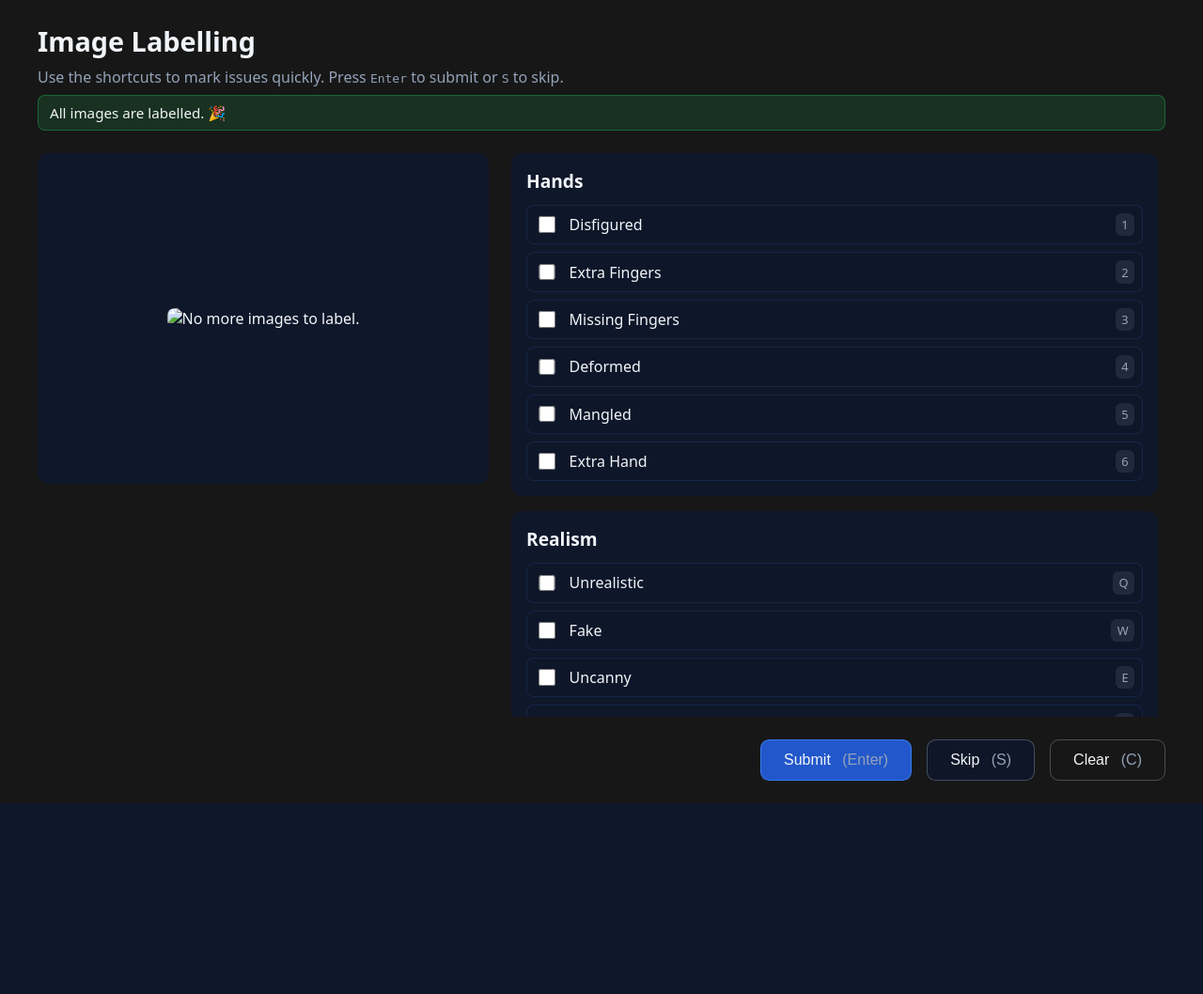
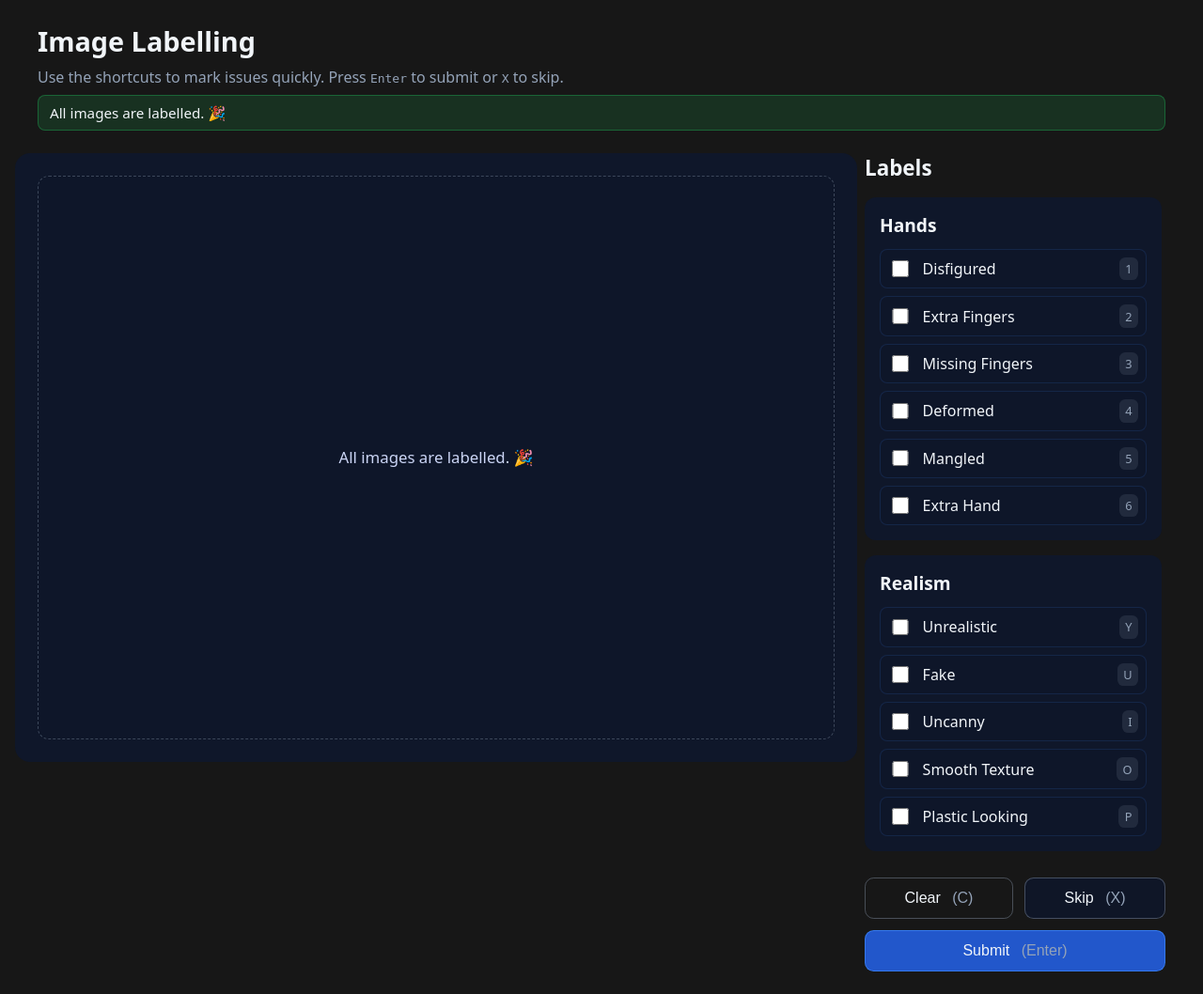
Before and after one commit to ShivamShrirao/simple_label_tool, a Flask app: page / in a window 1280 px wide. Shown: the whole page at 94% size. Before the commit the page ends 855 px from the top, so only its background shows below. Run offline with Flask 3, Linux system fonts and the light colour scheme; data that the repository does not hold is empty.

Commit message:
ux stuff

```diff
--- a/app.py
+++ b/app.py
@@ -1,3 +1,4 @@
+import atexit
 import json
 import sqlite3
 import threading
@@ -21,6 +22,7 @@ DATA_DIR = BASE_DIR / "data"
 DB_PATH = DATA_DIR / "labels.db"
 
 ALLOWED_EXTENSIONS = {".jpg", ".jpeg", ".png", ".bmp", ".gif", ".webp"}
+VALID_STATUSES = {"pending", "in_progress", "done"}
 
 app = Flask(
     __name__,
@@ -202,6 +204,75 @@ def finalize_image(image_id, token, labels, skipped):
         conn.close()
 
 
+def release_all_reservations():
+    conn = get_db_connection()
+    try:
+        conn.execute(
+            """
+            UPDATE images
+            SET status = 'pending',
+                reserved_by = NULL,
+                reserved_at = NULL,
+                updated_at = ?
+            WHERE status = 'in_progress'
+            """,
+            (timestamp(),),
+        )
+        conn.commit()
+    finally:
+        conn.close()
+
+
+def fetch_label_records(status=None, limit=None):
+    query = (
+        "SELECT id, filename, status, labels_json, skipped, reserved_by, "
+        "reserved_at, updated_at FROM images"
+    )
+    clauses = []
+    params = []
+
+    if status and status in VALID_STATUSES:
+        clauses.append("status = ?")
+        params.append(status)
+
+    if clauses:
+        query += " WHERE " + " AND ".join(clauses)
+
+    query += " ORDER BY id"
+
+    if limit is not None and limit > 0:
+        query += " LIMIT ?"
+        params.append(limit)
+
+    conn = get_db_connection()
+    try:
+        rows = conn.execute(query, params).fetchall()
+    finally:
+        conn.close()
+
+    records = []
+    for row in rows:
+        labels_json = row[3]
+        try:
+            labels = json.loads(labels_json) if labels_json else {}
+        except json.JSONDecodeError:
+            labels = labels_json
+        records.append(
+            {
+                "id": row[0],
+                "filename": row[1],
+                "status": row[2],
+                "labels": labels,
+                "skipped": bool(row[4]),
+                "reserved_by": row[5],
+                "reserved_at": row[6],
+                "updated_at": row[7],
+            }
+        )
+
+    return records
+
+
 @app.route("/")
 def index():
     return render_template("index.html")
@@ -300,7 +371,36 @@ def handle_unexpected_exception(exc):
     return jsonify({"message": "Internal server error"}), 500
 
 
+@app.route("/api/labels")
+def api_labels_view():
+    status_filter = request.args.get("status")
+    limit = request.args.get("limit", type=int)
+    records = fetch_label_records(status=status_filter, limit=limit)
+    return jsonify({"records": records})
+
+
+@app.route("/labels")
+def labels_view():
+    status_param = request.args.get("status", "all")
+    limit = request.args.get("limit", type=int)
+
+    status_filter = status_param if status_param in VALID_STATUSES else None
+    records = fetch_label_records(status=status_filter, limit=limit)
+    statuses = ["all"] + sorted(VALID_STATUSES)
+
+    return render_template(
+        "labels.html",
+        records=records,
+        statuses=statuses,
+        current_status=status_param if status_param in statuses else "all",
+        limit_value=limit if limit and limit > 0 else "",
+        total_count=len(records),
+    )
+
+
 init_db()
+release_all_reservations()
+atexit.register(release_all_reservations)
 
 
 if __name__ == "__main__":
--- a/static/app.js
+++ b/static/app.js
@@ -9,11 +9,14 @@
     const FALLBACK_SHORTCUTS = [
         "1", "2", "3", "4", "5", "6", "7", "8", "9", "0",
         "q", "w", "e", "r", "t", "y", "u", "i", "o", "p",
-        "a", "s", "d", "f", "g", "h", "j", "k", "l",
-        "z", "x", "c", "v", "b", "n", "m",
+        "a", "d", "f", "g", "h", "j", "k", "l",
+        "z", "x", "v", "b", "n", "m",
     ];
+    const RESERVED_SHORTCUTS = new Set(["x", "c"]);
 
     const statusEl = document.getElementById("status");
+    const imageFrameEl = document.getElementById("image-frame");
+    const imagePlaceholderEl = document.getElementById("image-placeholder");
     const imageEl = document.getElementById("current-image");
     const filenameEl = document.getElementById("filename");
     const categoriesContainer = document.getElementById("categories");
@@ -22,6 +25,17 @@
     const clearButton = document.getElementById("clear-button");
     const categoryTemplate = document.getElementById("category-template");
     const labelTemplate = document.getElementById("label-template");
+
+    const NON_EDITABLE_INPUT_TYPES = new Set([
+        "button",
+        "checkbox",
+        "color",
+        "file",
+        "radio",
+        "range",
+        "reset",
+        "submit",
+    ]);
 
     async function init() {
         try {
@@ -63,17 +77,23 @@
             category.labels.forEach((label) => {
                 if (label.shortcut) {
                     const normalized = String(label.shortcut).trim().toLowerCase();
-                    if (normalized && !used.has(normalized)) {
-                        label._shortcut = normalized;
-                        used.add(normalized);
-                        return;
+                    if (normalized) {
+                        if (RESERVED_SHORTCUTS.has(normalized)) {
+                            console.warn(`Shortcut "${label.shortcut}" is reserved. It will be reassigned automatically.`);
+                        } else if (!used.has(normalized)) {
+                            label._shortcut = normalized;
+                            used.add(normalized);
+                            return;
+                        }
                     }
                 }
                 label._shortcut = null;
             });
         });
 
-        const available = FALLBACK_SHORTCUTS.filter((key) => !used.has(key));
+        const available = FALLBACK_SHORTCUTS.filter(
+            (key) => !used.has(key) && !RESERVED_SHORTCUTS.has(key)
+        );
 
         categories.forEach((category) => {
             category.labels.forEach((label) => {
@@ -112,9 +132,10 @@
                 nameEl.textContent = label.name;
 
                 if (label._shortcut) {
-                    const key = label._shortcut.toLowerCase();
-                    shortcutEl.textContent = key.length === 1 ? key.toUpperCase() : key;
-                    registerShortcut(key, checkbox, labelNode);
+                    const shortcutKey = label._shortcut;
+                    const display = shortcutKey.length === 1 ? shortcutKey.toUpperCase() : shortcutKey;
+                    shortcutEl.textContent = display;
+                    registerShortcut(shortcutKey, checkbox, labelNode);
                 } else {
                     shortcutEl.textContent = "";
                     shortcutEl.classList.add("label__shortcut--hidden");
@@ -132,11 +153,105 @@
     }
 
     function registerShortcut(shortcut, checkbox, labelNode) {
-        const key = shortcut.toLowerCase();
-        if (!state.shortcutMap.has(key)) {
-            state.shortcutMap.set(key, []);
+        if (!shortcut) {
+            return;
         }
-        state.shortcutMap.get(key).push({ checkbox, labelNode });
+        const normalized = shortcut.toLowerCase();
+        const identifiers = new Set([normalized]);
+
+        if (normalized.length === 1) {
+            if (/[a-z]/.test(normalized)) {
+                identifiers.add(`key${normalized}`);
+            }
+            if (/[0-9]/.test(normalized)) {
+                identifiers.add(`digit${normalized}`);
+            }
+        }
+
+        identifiers.forEach((identifier) => {
+            if (!state.shortcutMap.has(identifier)) {
+                state.shortcutMap.set(identifier, []);
+            }
+            state.shortcutMap.get(identifier).push({ checkbox, labelNode });
+        });
+    }
+
+    function isEditableTarget(element) {
+        if (!element) {
+            return false;
+        }
+        if (element.closest("[contenteditable='true']")) {
+            return true;
+        }
+        const tag = element.tagName;
+        if (tag === "TEXTAREA") {
+            return true;
+        }
+        if (tag === "INPUT") {
+            const type = (element.getAttribute("type") || "text").toLowerCase();
+            return !NON_EDITABLE_INPUT_TYPES.has(type);
+        }
+        return false;
+    }
+
+    function setActionButtonsDisabled(disabled) {
+        submitButton.disabled = disabled;
+        skipButton.disabled = disabled;
+        clearButton.disabled = disabled;
+    }
+
+    function setImagePlaceholder(message) {
+        imageFrameEl.classList.add("image-panel__frame--empty");
+        imagePlaceholderEl.textContent = message;
+        imageEl.src = "";
+        imageEl.alt = message || "";
+        filenameEl.textContent = "";
+        state.currentImage = null;
+        state.reservationToken = null;
+    }
+
+    function showImage(image) {
+        if (!image) {
+            setImagePlaceholder("No image available.");
+            return;
+        }
+        imageFrameEl.classList.remove("image-panel__frame--empty");
+        imagePlaceholderEl.textContent = "";
+        imageEl.src = `${image.url}?t=${Date.now()}`;
+        imageEl.alt = `Image ${image.filename}`;
+        filenameEl.textContent = image.filename;
+    }
+
+    function stashCurrentImageState() {
+        return {
+            src: imageEl.getAttribute("src"),
+            alt: imageEl.getAttribute("alt"),
+            filename: filenameEl.textContent,
+            frameEmpty: imageFrameEl.classList.contains("image-panel__frame--empty"),
+            placeholder: imagePlaceholderEl.textContent,
+            image: state.currentImage,
+            reservationToken: state.reservationToken,
+        };
+    }
+
+    function restoreImageState(snapshot) {
+        if (!snapshot) {
+            return;
+        }
+        if (snapshot.frameEmpty) {
+            imageFrameEl.classList.add("image-panel__frame--empty");
+            imagePlaceholderEl.textContent = snapshot.placeholder || "";
+            imageEl.src = "";
+            imageEl.alt = snapshot.alt || "";
+        } else {
+            imageFrameEl.classList.remove("image-panel__frame--empty");
+            imagePlaceholderEl.textContent = "";
+            imageEl.src = snapshot.src || "";
+            imageEl.alt = snapshot.alt || "";
+        }
+        filenameEl.textContent = snapshot.filename || "";
+        state.currentImage = snapshot.image || null;
+        state.reservationToken = snapshot.reservationToken || null;
     }
 
     function attachEventListeners() {
@@ -154,48 +269,56 @@
 
         document.addEventListener("keydown", async (event) => {
             const activeElement = document.activeElement;
-            const tag = activeElement ? activeElement.tagName : "";
-
-            if (tag === "INPUT" || tag === "TEXTAREA") {
+            if (isEditableTarget(activeElement)) {
                 return;
             }
 
-            const key = event.key.toLowerCase();
+            const rawKey = event.key || "";
+            const key = rawKey.toLowerCase();
+            const code = (event.code || "").toLowerCase();
 
-            if (event.key === "Enter") {
+            if (key === "enter") {
                 event.preventDefault();
                 await submitLabels();
                 return;
             }
 
-            if (key === "s") {
+            if (key === "x" || code === "keyx") {
                 event.preventDefault();
                 await skipImage();
                 return;
             }
 
-            if (key === "c") {
+            if (key === "c" || code === "keyc") {
                 event.preventDefault();
                 clearSelections();
                 return;
             }
 
-            if (state.shortcutMap.has(key)) {
+            if (toggleShortcut(key)) {
                 event.preventDefault();
-                toggleShortcut(key);
+                return;
+            }
+
+            if (code && toggleShortcut(code)) {
+                event.preventDefault();
             }
         });
     }
 
-    function toggleShortcut(key) {
-        const entries = state.shortcutMap.get(key);
+    function toggleShortcut(identifier) {
+        if (!state.currentImage) {
+            return false;
+        }
+        const entries = state.shortcutMap.get(identifier);
         if (!entries) {
-            return;
+            return false;
         }
         entries.forEach(({ checkbox, labelNode }) => {
             checkbox.checked = !checkbox.checked;
             labelNode.classList.toggle("label--active", checkbox.checked);
         });
+        return true;
     }
 
     function clearSelections() {
@@ -211,6 +334,8 @@
     }
 
     async function fetchNextImage() {
+        setActionButtonsDisabled(true);
+        setImagePlaceholder("Loading next image…");
         showStatus("Fetching next image…", "info");
         const response = await fetch("/api/image");
         if (!response.ok) {
@@ -221,28 +346,19 @@
         if (payload.status === "empty") {
             state.currentImage = null;
             state.reservationToken = null;
-            imageEl.src = "";
-            imageEl.alt = "No more images to label.";
-            filenameEl.textContent = "";
+            setImagePlaceholder("All images are labelled. 🎉");
             showStatus("All images are labelled. 🎉", "success");
-            submitButton.disabled = true;
-            skipButton.disabled = true;
+            setActionButtonsDisabled(true);
             return;
         }
-
-        submitButton.disabled = false;
-        skipButton.disabled = false;
 
         const { image, reservation_token: reservationToken } = payload;
         state.currentImage = image;
         state.reservationToken = reservationToken;
         clearSelections();
 
-        if (image && image.url) {
-            imageEl.src = `${image.url}?t=${Date.now()}`;
-            imageEl.alt = `Image ${image.filename}`;
-            filenameEl.textContent = image.filename;
-        }
+        showImage(image);
+        setActionButtonsDisabled(false);
 
         showStatus("Image reserved. Apply labels and submit.", "info");
     }
@@ -252,6 +368,8 @@
             showStatus("No image reserved. Refresh to continue.", "error");
             return;
         }
+
+        setActionButtonsDisabled(true);
 
         const labelsPayload = {};
         let totalSelected = 0;
@@ -271,15 +389,22 @@
 
         if (totalSelected === 0) {
             showStatus("Select at least one label or press Skip.", "error");
+            setActionButtonsDisabled(false);
             return;
         }
+
+        const snapshot = stashCurrentImageState();
+        const imageId = state.currentImage.id;
+        const reservationToken = state.reservationToken;
+        setImagePlaceholder("Saving labels…");
+        showStatus("Saving labels…", "info");
 
         const response = await fetch("/api/label", {
             method: "POST",
             headers: { "Content-Type": "application/json" },
             body: JSON.stringify({
-                image_id: state.currentImage.id,
-                reservation_token: state.reservationToken,
+                image_id: imageId,
+                reservation_token: reservationToken,
                 labels: labelsPayload,
             }),
         });
@@ -292,6 +417,8 @@
 
         const errorText = await response.text();
         showStatus(parseErrorMessage(errorText), "error");
+        restoreImageState(snapshot);
+        setActionButtonsDisabled(false);
         if (response.status === 409) {
             await fetchNextImage();
         }
@@ -303,16 +430,24 @@
             return;
         }
 
+        const snapshot = stashCurrentImageState();
+        const imageId = state.currentImage.id;
+        const reservationToken = state.reservationToken;
+        setActionButtonsDisabled(true);
+        setImagePlaceholder("Skipping image…");
+        showStatus("Skipping image…", "info");
+
         const response = await fetch("/api/skip", {
             method: "POST",
             headers: { "Content-Type": "application/json" },
             body: JSON.stringify({
-                image_id: state.currentImage.id,
-                reservation_token: state.reservationToken,
+                image_id: imageId,
+                reservation_token: reservationToken,
             }),
         });
 
         if (response.ok) {
+            clearSelections();
             showStatus("Image skipped.", "info");
             await fetchNextImage();
             return;
@@ -322,7 +457,10 @@
         showStatus(parseErrorMessage(errorText), "error");
         if (response.status === 409) {
             await fetchNextImage();
+            return;
         }
+        restoreImageState(snapshot);
+        setActionButtonsDisabled(false);
     }
 
     function showStatus(message, type = "info") {
--- a/static/styles.css
+++ b/static/styles.css
@@ -65,46 +65,107 @@ body {
 
 .app__body {
     display: grid;
-    grid-template-columns: minmax(280px, 40%) 1fr;
-    gap: 1.5rem;
+    grid-template-columns: minmax(0, 1fr) minmax(240px, 320px);
+    gap: 2rem;
+    align-items: start;
 }
 
 .image-panel {
     display: flex;
     flex-direction: column;
+    align-items: center;
     gap: 1rem;
+    min-width: 0;
 }
 
 .image-panel__frame {
+    position: relative;
     background-color: #0f172a;
-    border-radius: 0.75rem;
-    padding: 1rem;
+    border-radius: 1rem;
+    padding: 1.5rem;
     display: flex;
     align-items: center;
     justify-content: center;
-    min-height: 320px;
+    width: 100%;
+    height: min(75vh, 860px);
 }
 
 .image-panel__frame img {
+    width: 100%;
+    height: 100%;
     max-width: 100%;
-    max-height: 70vh;
-    border-radius: 0.5rem;
+    max-height: 100%;
+    border-radius: 0.75rem;
     object-fit: contain;
+}
+
+.image-panel__frame--empty img {
+    display: none;
+}
+
+.image-placeholder {
+    display: none;
+    position: absolute;
+    inset: 1.5rem;
+    border-radius: 0.75rem;
+    background-color: rgba(15, 23, 42, 0.92);
+    border: 1px dashed rgba(148, 163, 184, 0.35);
+    color: #cbd5f5;
+    font-size: 1.05rem;
+    line-height: 1.4;
+    text-align: center;
+    padding: 1.5rem;
+    align-items: center;
+    justify-content: center;
+}
+
+.image-panel__frame--empty .image-placeholder {
+    display: flex;
 }
 
 .image-panel__filename {
     color: #94a3b8;
     font-size: 0.95rem;
     word-break: break-all;
+    text-align: center;
+    width: 100%;
+}
+
+.labels-panel {
+    display: flex;
+    flex-direction: column;
+    gap: 1rem;
+    min-width: 0;
+}
+
+.labels-panel__header {
+    display: flex;
+    align-items: center;
+    gap: 0.5rem;
+}
+
+.labels-panel__header h2 {
+    margin: 0;
+    font-size: 1.4rem;
+}
+
+.labels-panel__actions {
+    display: flex;
+    gap: 0.75rem;
+    flex-wrap: wrap;
+    margin-top: 0.75rem;
+}
+
+.labels-panel__actions .btn {
+    flex: 1 1 auto;
+    min-width: 120px;
 }
 
 .categories {
     display: flex;
     flex-direction: column;
     gap: 1rem;
-    overflow-y: auto;
-    max-height: 75vh;
-    padding-right: 0.5rem;
+    padding-right: 0.25rem;
 }
 
 .category {
@@ -161,12 +222,6 @@ body {
     background-color: rgba(37, 99, 235, 0.15);
 }
 
-.app__footer {
-    display: flex;
-    gap: 1rem;
-    justify-content: flex-end;
-}
-
 .btn {
     padding: 0.75rem 1.5rem;
     border-radius: 0.6rem;
@@ -203,10 +258,22 @@ body {
 
 @media (max-width: 960px) {
     .app__body {
-        grid-template-columns: 1fr;
+        display: flex;
+        flex-direction: column;
+    }
+
+    .labels-panel {
+        max-height: none;
     }
 
     .categories {
         max-height: none;
     }
 }
+
+@media (max-width: 720px) {
+    .image-panel__frame {
+        height: min(60vh, 640px);
+        padding: 1rem;
+    }
+}
--- a/templates/index.html
+++ b/templates/index.html
@@ -10,23 +10,29 @@
     <div class="app">
         <header class="app__header">
             <h1>Image Labelling</h1>
-            <p class="app__subtitle">Use the shortcuts to mark issues quickly. Press <kbd>Enter</kbd> to submit or <kbd>S</kbd> to skip.</p>
+            <p class="app__subtitle">Use the shortcuts to mark issues quickly. Press <kbd>Enter</kbd> to submit or <kbd>X</kbd> to skip.</p>
             <div id="status" class="status status--hidden"></div>
         </header>
         <main class="app__body">
             <section class="image-panel">
-                <div class="image-panel__frame">
+                <div class="image-panel__frame" id="image-frame">
+                    <div id="image-placeholder" class="image-placeholder"></div>
                     <img id="current-image" alt="Image awaiting labels">
                 </div>
                 <div id="filename" class="image-panel__filename"></div>
             </section>
-            <section id="categories" class="categories"></section>
+            <section class="labels-panel">
+                <header class="labels-panel__header">
+                    <h2>Labels</h2>
+                </header>
+                <div id="categories" class="categories"></div>
+                <div class="labels-panel__actions">
+                    <button id="clear-button" class="btn btn--ghost">Clear <span class="btn__shortcut">(C)</span></button>
+                    <button id="skip-button" class="btn">Skip <span class="btn__shortcut">(X)</span></button>
+                    <button id="submit-button" class="btn btn--primary">Submit <span class="btn__shortcut">(Enter)</span></button>
+                </div>
+            </section>
         </main>
-        <footer class="app__footer">
-            <button id="submit-button" class="btn btn--primary">Submit <span class="btn__shortcut">(Enter)</span></button>
-            <button id="skip-button" class="btn">Skip <span class="btn__shortcut">(S)</span></button>
-            <button id="clear-button" class="btn btn--ghost">Clear <span class="btn__shortcut">(C)</span></button>
-        </footer>
     </div>
     <template id="category-template">
         <section class="category">
```
Also changed, not shown: config.json (+5 -5 lines), README.md, 1 other file.
